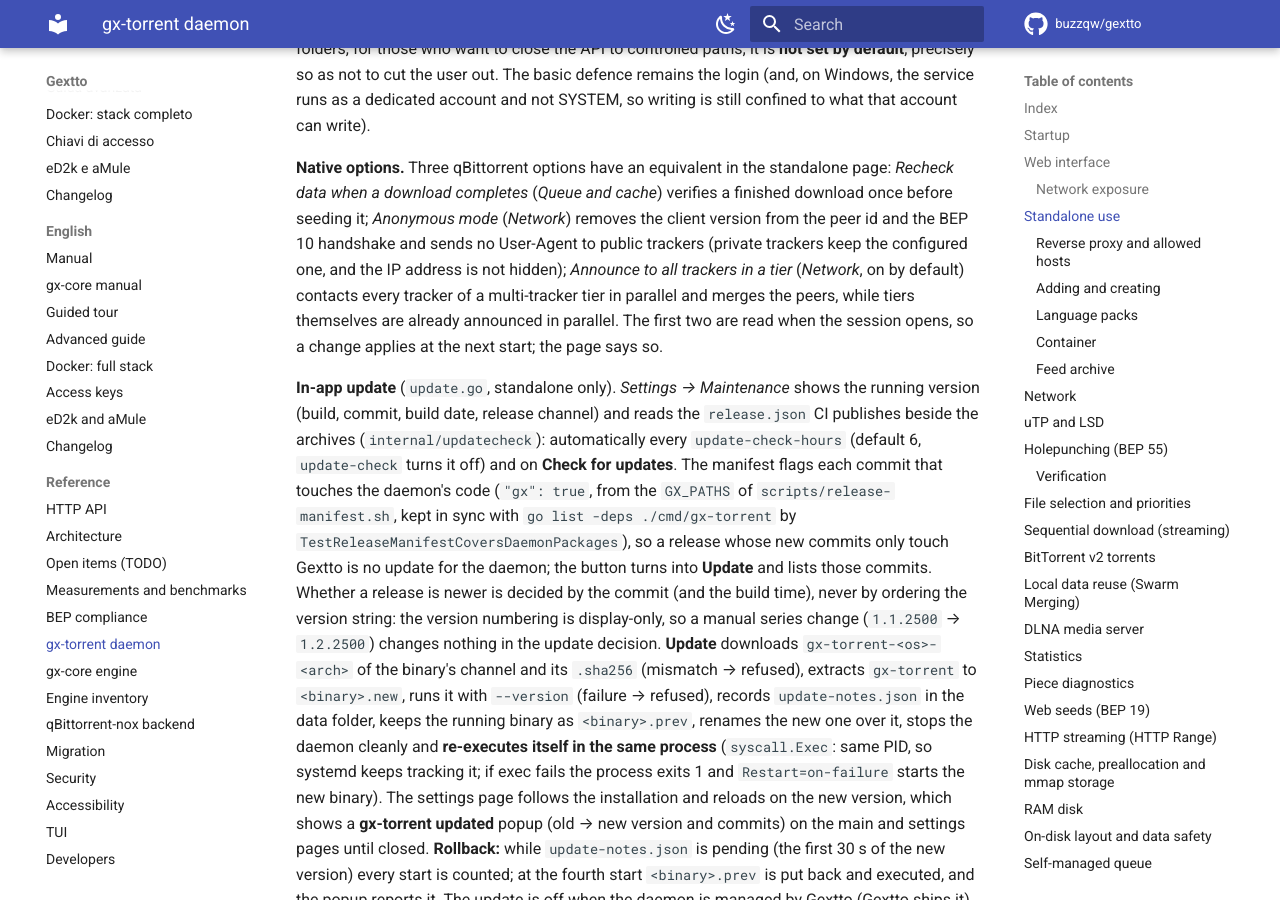
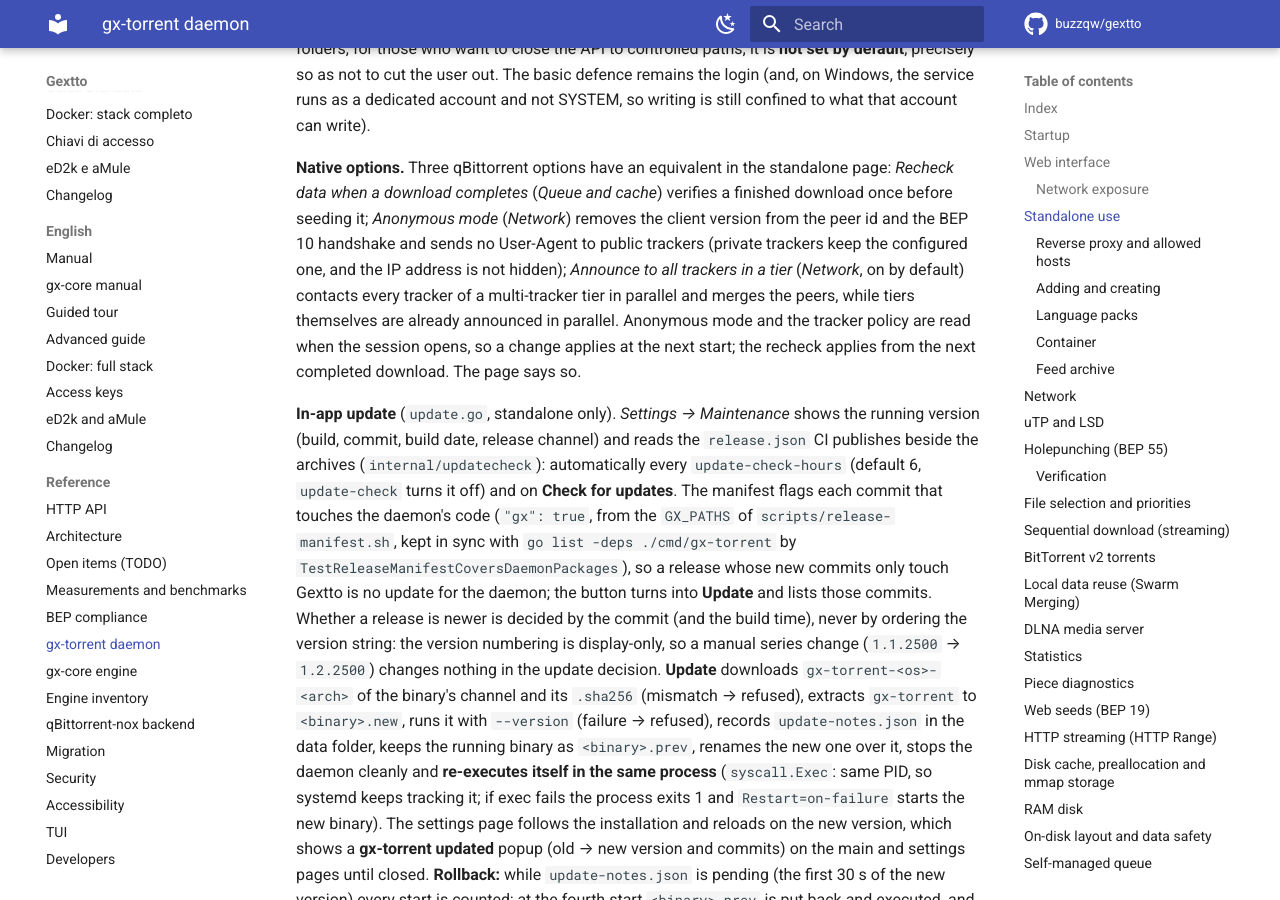
Before and after one commit to buzzqw/gextto, an MkDocs documentation site: the page built from docs/gx-torrent.md, in a window 1280 px wide and 900 px high, scrolled down 13093 px. Built offline with MkDocs 1.6.1 and Material for MkDocs 9.7.7, drawn with Linux system fonts in a browser that asks for light colours; comment, search, counter and statistics services are not loaded.

Commit message:
docs: say when the new gx-torrent options are applied

```diff
--- a/docs/gx-torrent.md
+++ b/docs/gx-torrent.md
@@ -551,8 +551,9 @@ handshake and sends no User-Agent to public trackers (private trackers keep
 the configured one, and the IP address is not hidden); *Announce to all
 trackers in a tier* (*Network*, on by default) contacts every tracker of a
 multi-tracker tier in parallel and merges the peers, while tiers themselves
-are already announced in parallel. The first two are read when the session
-opens, so a change applies at the next start; the page says so.
+are already announced in parallel. Anonymous mode and the tracker policy are
+read when the session opens, so a change applies at the next start; the
+recheck applies from the next completed download. The page says so.
 
 **In-app update** (`update.go`, standalone only). *Settings → Maintenance*
 shows the running version (build, commit, build date, release channel) and
```
